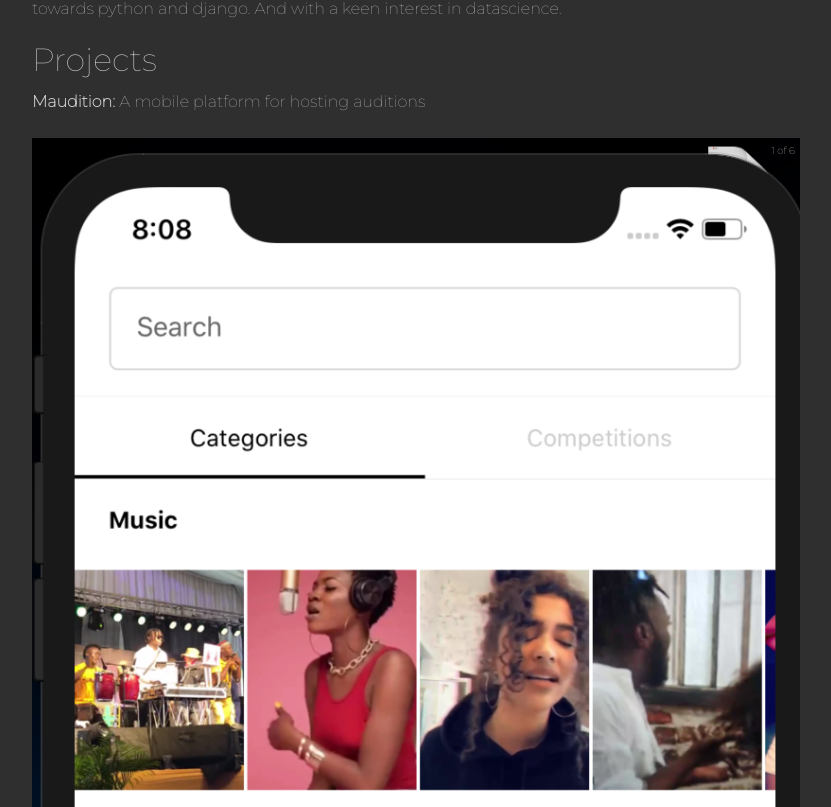
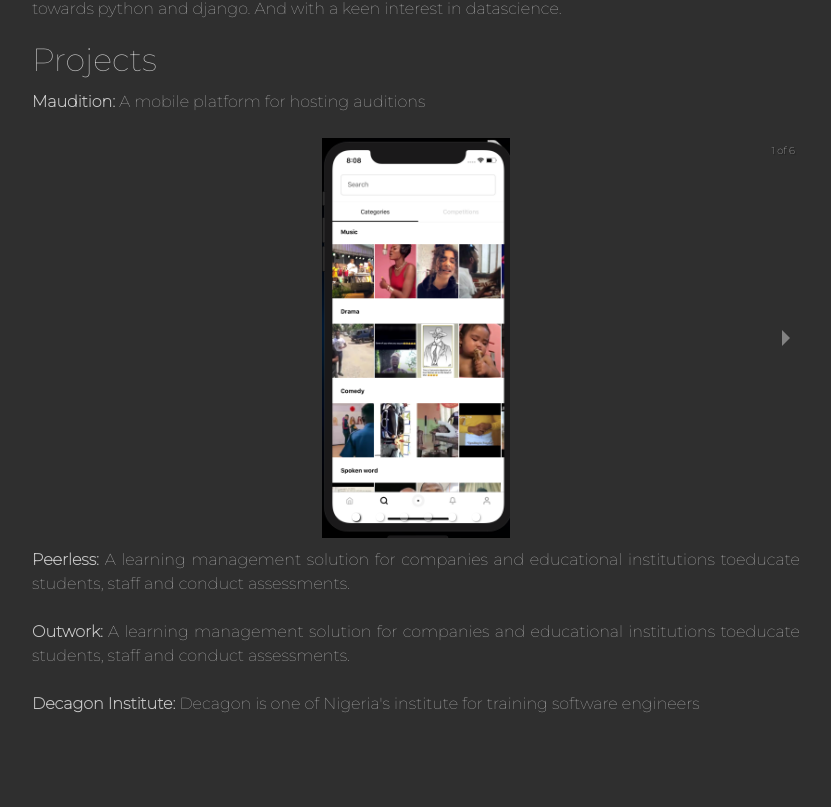
Before and after one commit to Rukeeo1/personal-website, a React (Create React App) app: page / in a window 1280 px wide. Shown: the part 693-1500 px from the top of the page, without its empty margins (224-1055 px from the left). After the commit the page ends 1433 px from the top, so only its background shows below. Built offline with nearby package versions, Linux system fonts and the light colour scheme.

Commit message:
chore: add styling for carousel item

```diff
--- a/src/views/Home/index.scss
+++ b/src/views/Home/index.scss
@@ -19,4 +19,12 @@
   &__title {
     font-weight: 700;
   }
+  &__carousel-item {
+    height: 400px;
+    img {
+      height: 100%;
+      width: 100%;
+      object-fit: contain;
+    }
+  }
 }
```
